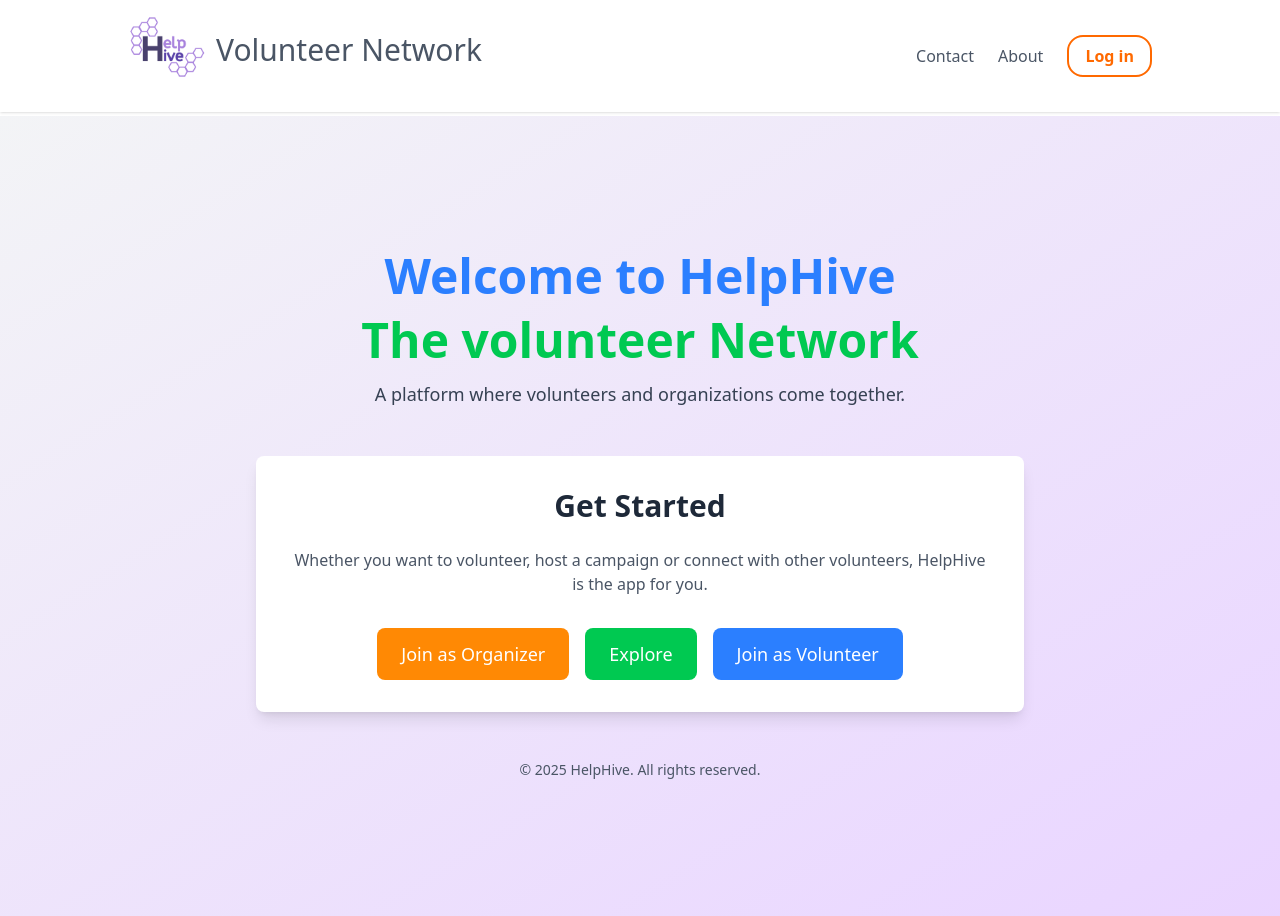
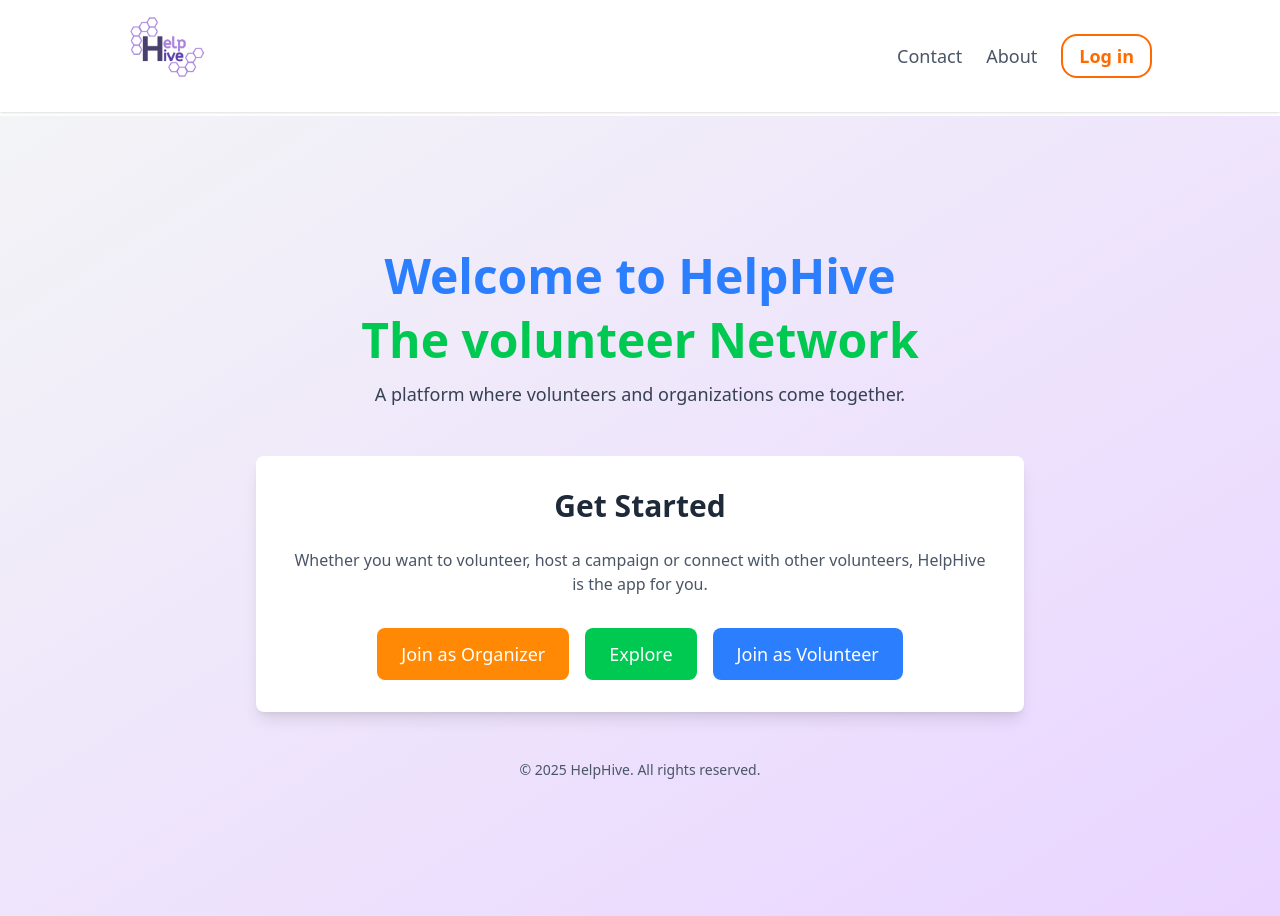
Before and after one commit to 3-knuckle-heads/HelpHive, a React (Vite) app in the folder FrontEnd/help-hive/: page / in a window 1280 px wide. Built offline with nearby package versions, Linux system fonts and the light colour scheme.

Commit message:
Navbar updated changed font size
contact , about, login button sized changed to text-lg

```diff
--- a/FrontEnd/help-hive/src/components/Navbar.jsx
+++ b/FrontEnd/help-hive/src/components/Navbar.jsx
@@ -12,9 +12,9 @@ function Navbar() {
           <span className="size-20">
             <img src={helphiveLogo} className="logo" />
           </span>
-          <span className="text-gray-600 font-medium px-2 text-3xl mb-5 sm:mb-3">
+          {/* <span className="text-gray-600 font-medium px-2 text-3xl mb-5 sm:mb-3">
             Volunteer Network
-          </span>
+          </span> */}
         </a>
         <input className="peer hidden" type="checkbox" id="nav-open" />
         <label className="absolute right-2 mt-6 md:hidden" htmlFor="nav-open">
@@ -41,20 +41,20 @@ function Navbar() {
             <li className="">
               <a
                 href="/contact"
-                className="text-gray-600 hover:text-orange-400"
+                className="text-gray-600 hover:text-orange-400 text-lg"
               >
                 Contact
               </a>
             </li>
             <li className="">
-              <a href="/about" className="text-gray-600 hover:text-orange-400">
+              <a href="/about" className="text-gray-600 hover:text-orange-400 text-lg">
                 About
               </a>
             </li>
             <li className="mt-2 md:mt-0">
               <a
                 href="/login"
-                className="border-2 px-4 py-2 rounded-2xl border-orange-500 font-semibold text-orange-500 hover:text-blue-500 hover:border-blue-500"
+                className="border-2 px-4 py-2 rounded-2xl border-orange-500 font-semibold text-orange-500 hover:text-blue-500 hover:border-blue-500 text-lg"
               >
                 Log in
               </a>
```
